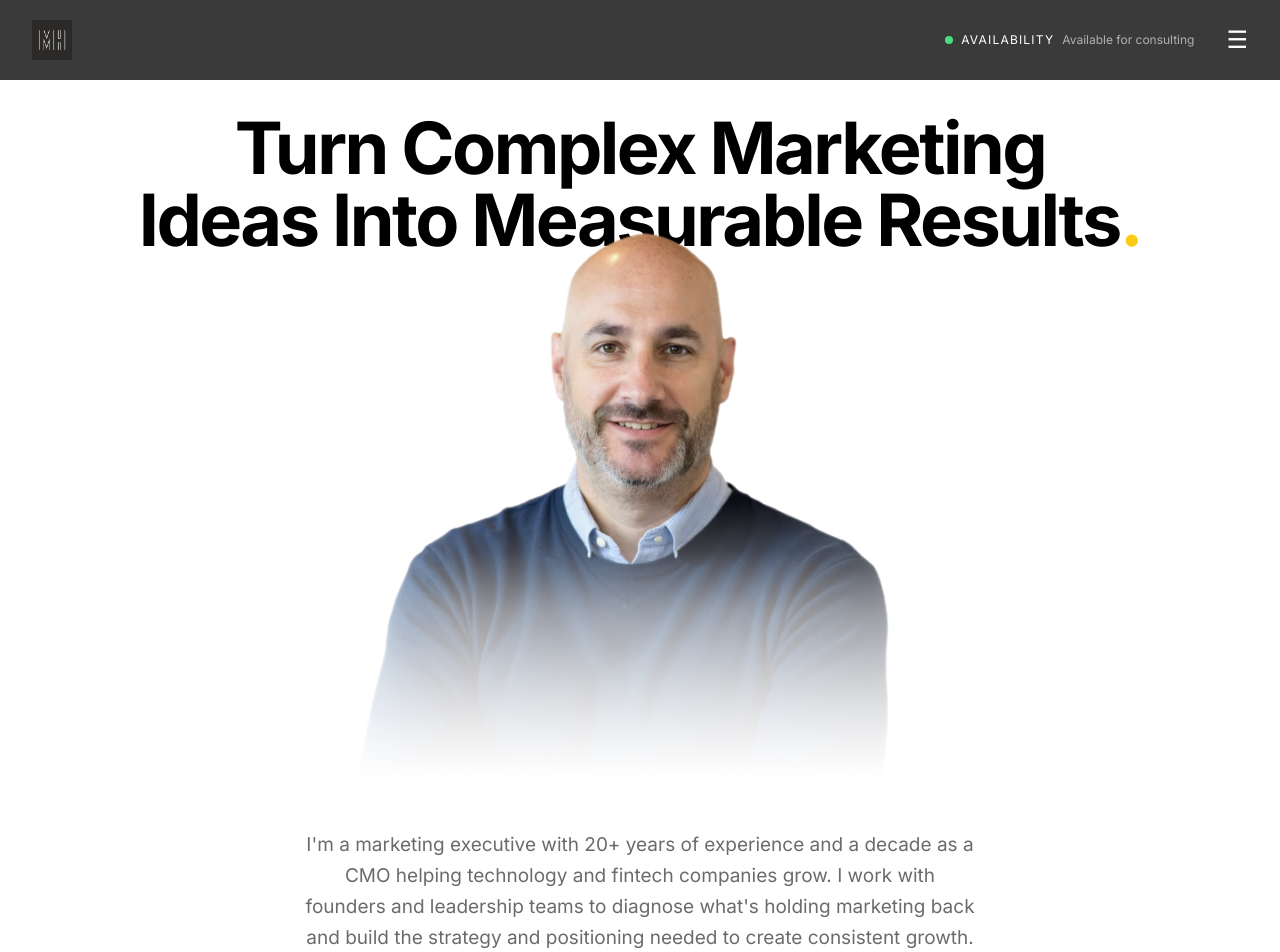
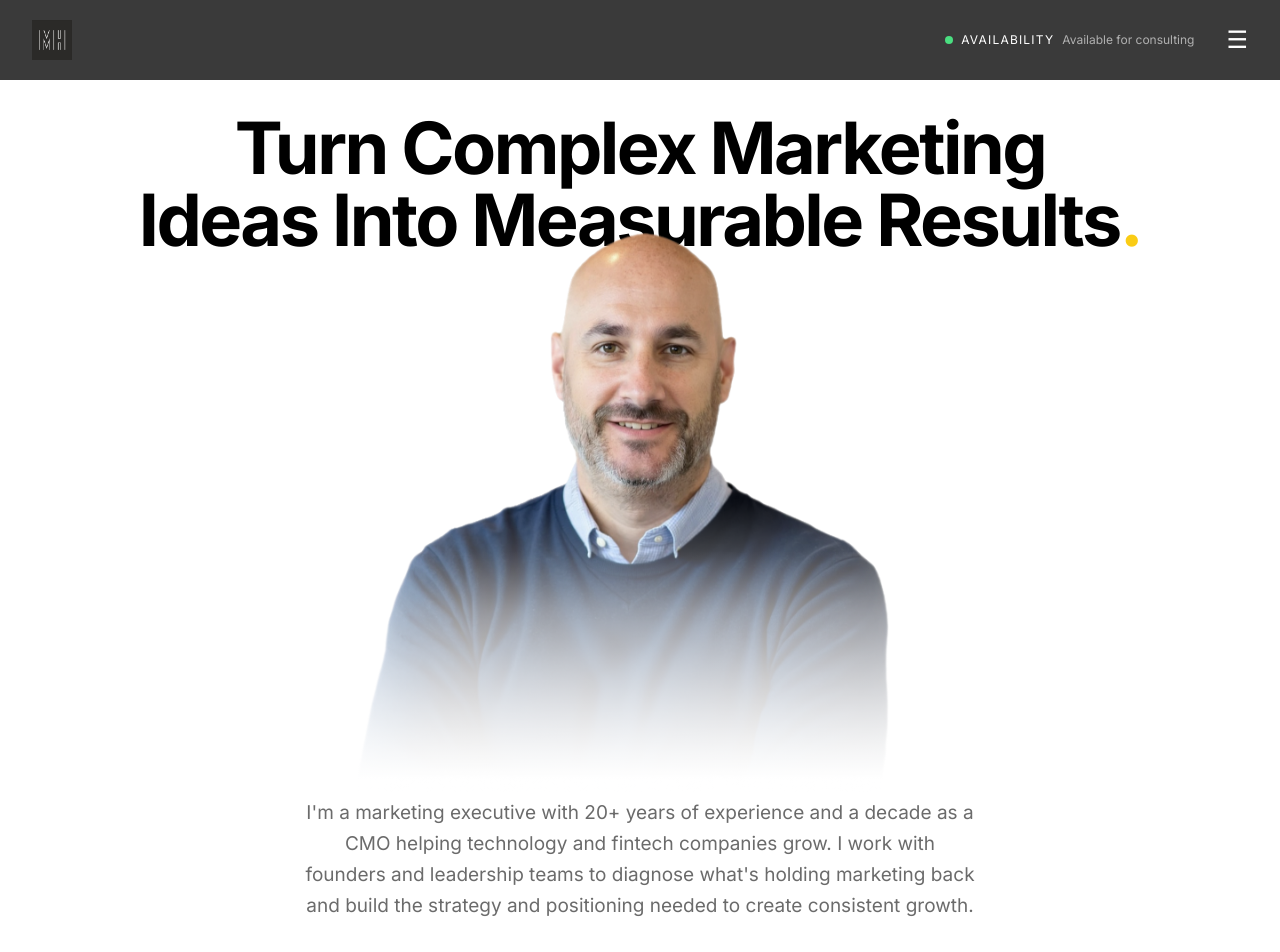
Before and after one commit to mrh1976/mherron, a Next.js app: page / in a window 1280 px wide. Shown: the top 952 px of the page. Built offline with nearby package versions, Linux system fonts and the light colour scheme.

Commit message:
Update page.tsx

```diff
--- a/app/page.tsx
+++ b/app/page.tsx
@@ -50,7 +50,7 @@ export default function Home() {
       />
       <div className="absolute inset-0 bg-gradient-to-b from-transparent via-transparent via-50% to-white pointer-events-none"></div>
     </div>
-    <p className="relative z-10 text-[19px] text-[#6b6b6b] max-w-2xl mx-auto mb-10 leading-relaxed -mt-24">
+    <p className="relative z-10 text-[19px] text-[#6b6b6b] max-w-2xl mx-auto mb-10 leading-relaxed -mt-32">
       I&apos;m a marketing executive with 20+ years of experience and a decade as a CMO helping technology and fintech companies grow. I work with founders and leadership teams to diagnose what&apos;s holding marketing back and build the strategy and positioning needed to create consistent growth.
     </p>
   </div>
```
